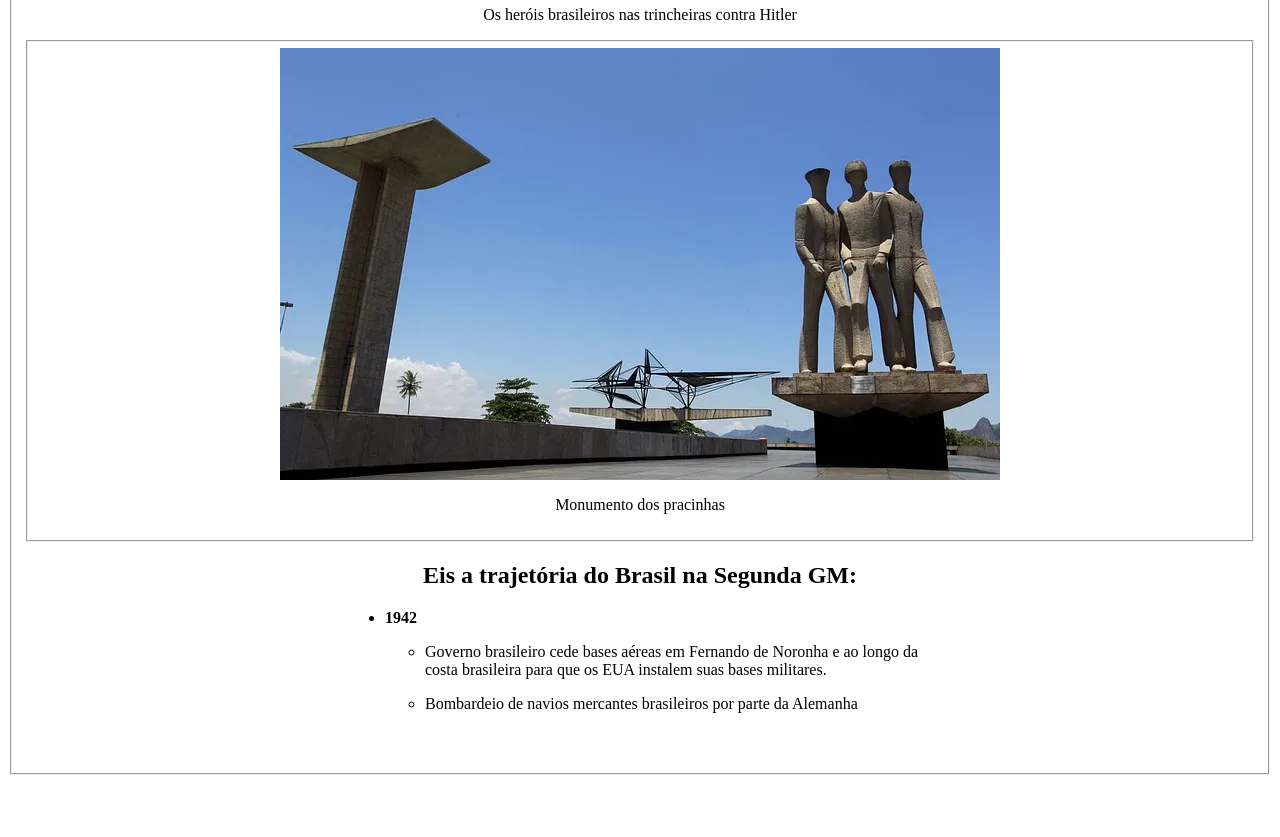
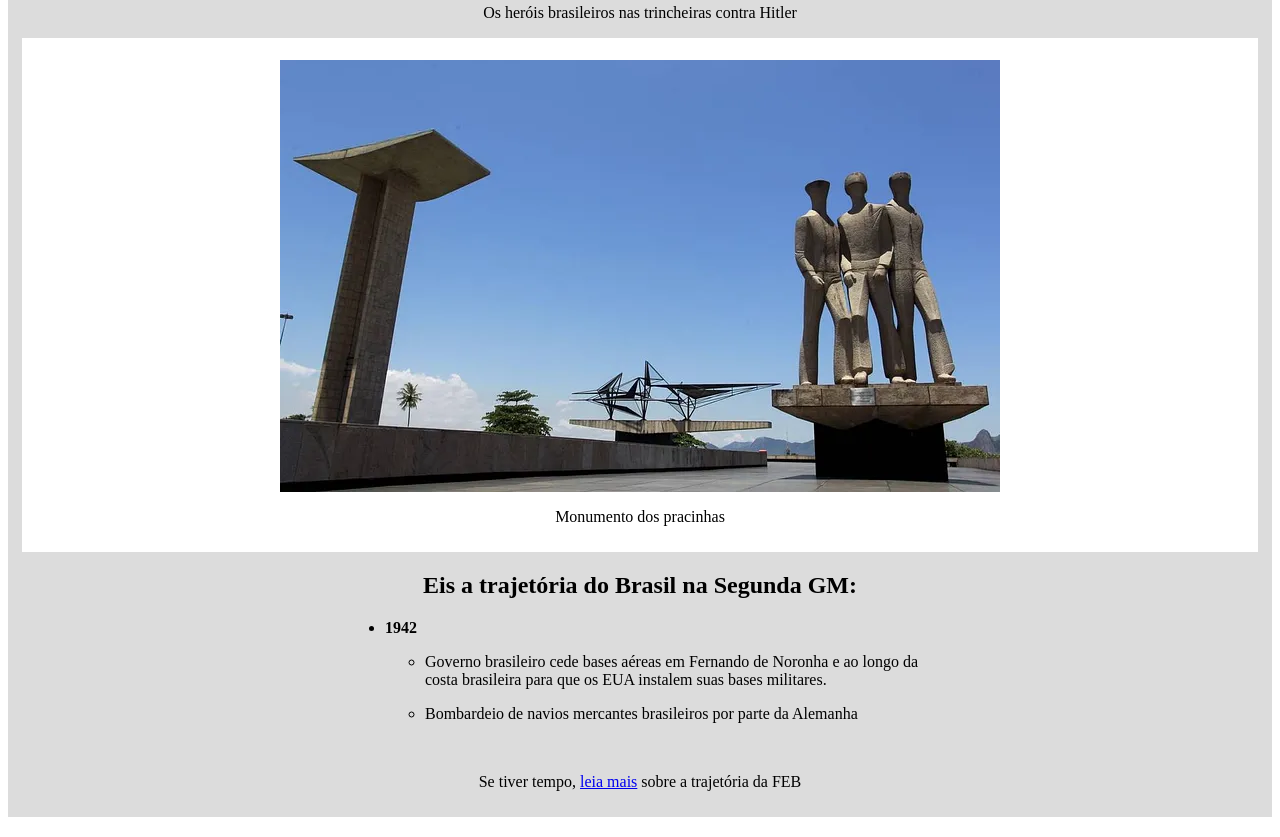
Before and after one commit to Daitoros/Projeto-Tributo, a plain HTML site: page index.html in a window 1280 px wide. Shown: the part 101-938 px from the top of the page. Before the commit the page ends 896 px from the top, so only its background shows below. Drawn offline with Linux system fonts and the light colour scheme.

Commit message:
esqueleto finalizado

```diff
--- a/index.html
+++ b/index.html
@@ -13,9 +13,12 @@
             <h1 class="centralizado">Cobras Fumantes</h1>
             <p class="centralizado">Os heróis brasileiros nas trincheiras contra Hitler</p>
             <fieldset>
-                <img src="/./imagem/homenagem feb.webp" alt="imagem estátua homenagem heróis feb">
-                <p class="centralizado">Monumento dos pracinhas</p>
+                <figure id="img-div">
+                  <img id="image" src="/./imagem/homenagem feb.webp" alt="imagem estátua homenagem heróis feb">
+                  <div id="img-caption"><p class="centralizado">Monumento dos pracinhas</p></div>
+                </figure>
             </fieldset>
+            <div id="tribute-info">
               <h2 class="centralizado">Eis a trajetória do Brasil na Segunda GM:</h2>
               <ul class="centralizado">
                   <li>
@@ -26,8 +29,9 @@
                       </ul>
                   </li>
               </ul>
+              <p  class="centralizado">Se tiver tempo, <a id="tribute-link" target="_blank" href="https://medium.com/@diegocataldo/cobras-fumantes-na-segunda-guerra-mundial-d2ab1415261e">leia mais</a> sobre a trajetória da FEB</p>
+            </div>
         </fieldset>
-
     </main>
   </body>
 </html>
--- a/styles.css
+++ b/styles.css
@@ -1,8 +1,10 @@
 
 #fundo{
-    margin: 20px 2px;
+    margin: 20px auto;
     min-width: 300px;
     max-width: 1560px;
+    background-color: #DCDCDC;
+    border: none;
 }
 
 .centralizado{
@@ -16,9 +18,13 @@ ul.centralizado {
 
 #fundo > fieldset{
     max-width: 1500px;
-    min-width: 300px;
+    min-width: 200px;
+    background-color: white;
+    border: none;
 }
+/*Ver como ajustar a imagem pra ficar sempre dentro do fieldset*/
 img{
-    display:flex;
+    display:block;
     margin: auto;
+    max-width: 100%;
 }
```
Lines whose indentation alone changed are shown as unchanged.
